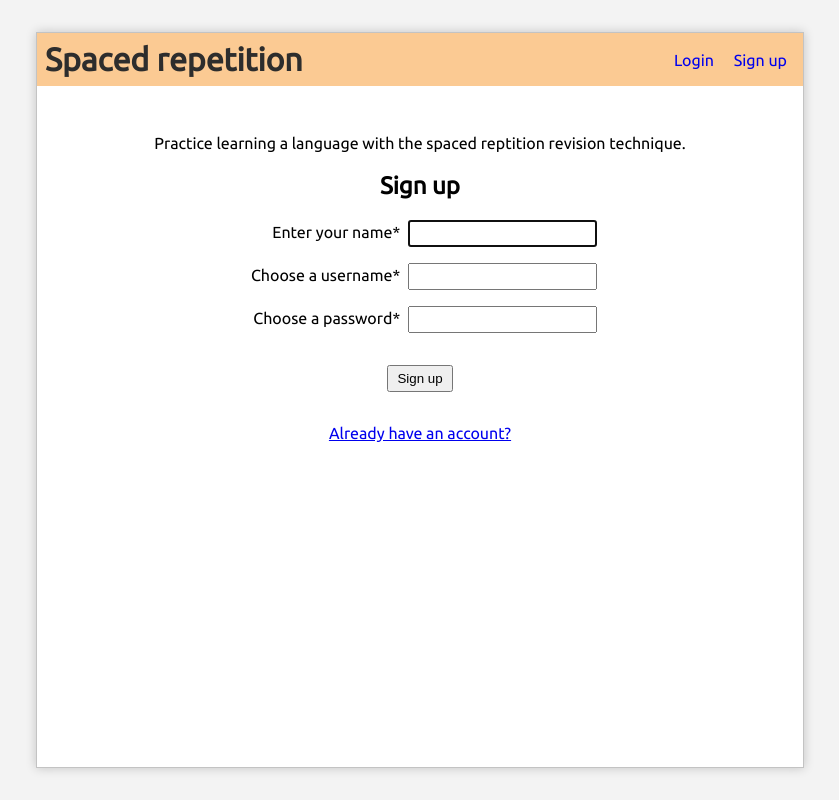
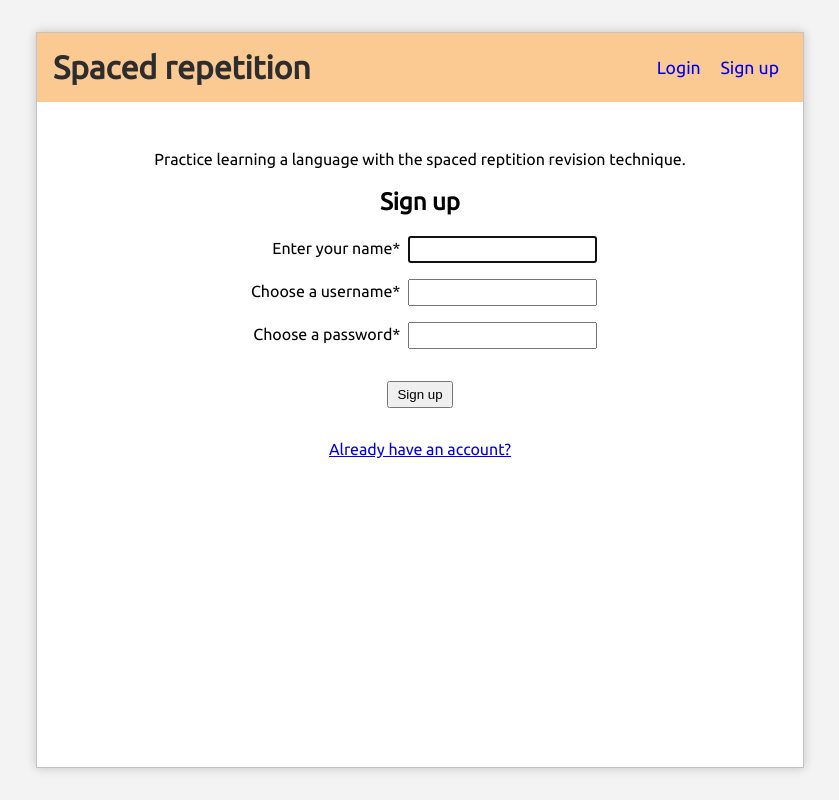
Before and after one commit to thebinarypenguin/enseigne-moi-client, a React app: page /register in a window 1280 px wide. Shown: the whole page, without its empty margins (220-1059 px from the left). Built offline with nearby package versions, Linux system fonts and the light colour scheme.

Commit message:
Increase padding and font-size

```diff
--- a/src/components/Header/Header.css
+++ b/src/components/Header/Header.css
@@ -2,7 +2,7 @@ header {
   display: flex;
   justify-content: space-between;
   align-items: center;
-  padding: 0.5rem;
+  padding: 1rem;
   background-color: #fbca93;
   margin-bottom: 3rem;
 }
@@ -19,6 +19,7 @@ header h1 a {
 
 header nav a {
   text-decoration: none;
+  font-size: 1.1rem;
   padding: 0.5rem;
 }
 
```
